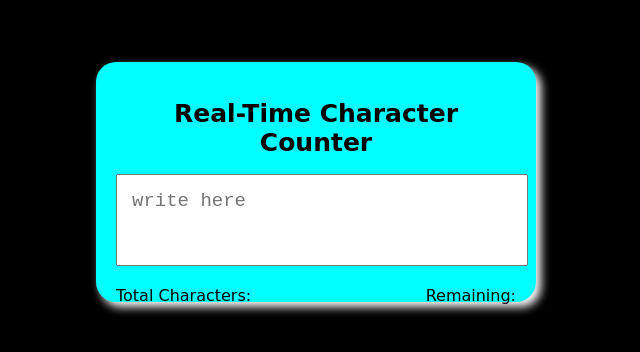
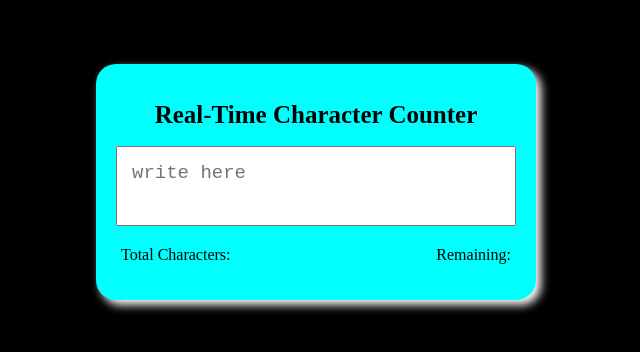
Before and after one commit to Satish232021/character-check, a plain HTML site: page index.html in a window 1280 px wide. Shown: the part 218-570 px from the top of the page, without its empty margins (324-964 px from the left). Drawn offline with Linux system fonts and the light colour scheme.

Commit message:
Update styles with font and size of cont

```diff
--- a/style.css
+++ b/style.css
@@ -4,16 +4,18 @@ body{
     display: flex;
     align-items: center;
     justify-content: center;
-    font-family: cursive;
+    font-family: 'Times New Roman', Times, serif;
     background-color: black;
 }
 .container{
-    height: 200px;
+    height: auto;
     width: 400px;
     background-color: aqua;
     border-radius: 20px;
+    margin: 5px;
     padding: 20px 20px;
     box-shadow: 5px 5px 10px white;
+    max-width: 400px;
 }
 h1{
     font-size: 25px;
@@ -25,6 +27,8 @@ h1{
     resize: none;
     font-size: 20px;
     padding: 5px;
+    box-sizing: border-box;
+    margin-bottom: 0;
 }
 #text::placeholder{
     font-size: 19px;
@@ -33,4 +37,31 @@ h1{
 .data{
     display: flex;
     justify-content: space-between;
+    padding: 0px 5px;
+    margin-top: 0;
+    flex-wrap: wrap;
 }
+
+/* @media (max-width: 480px) {
+    .container {
+        padding: 15px;
+        width: 100%;
+    }
+
+    h1 {
+        font-size: 20px;
+    }
+
+    #text {
+        font-size: 18px;
+    }
+
+    #text::placeholder {
+        font-size: 16px;
+    }
+
+    .data {
+        flex-direction: column;
+        align-items: flex-start;
+    }
+} */
```
